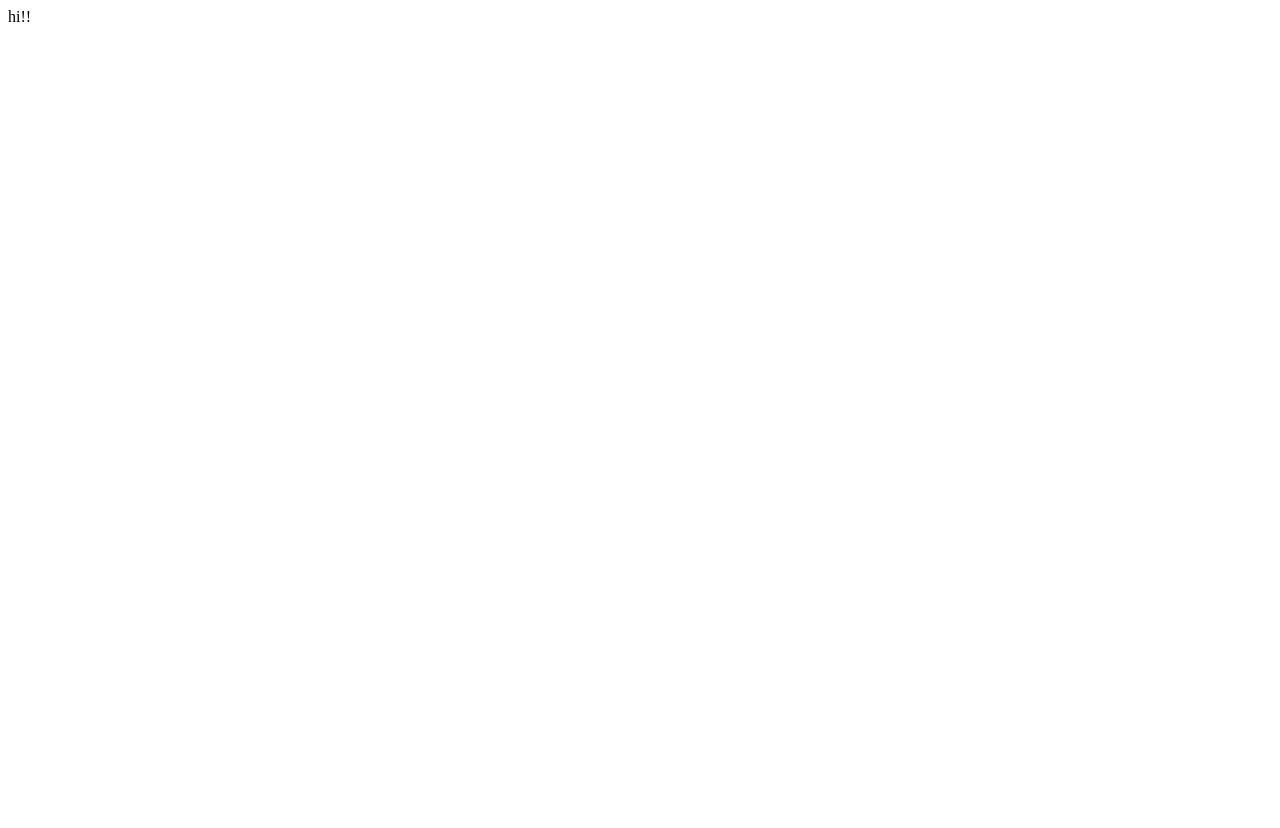
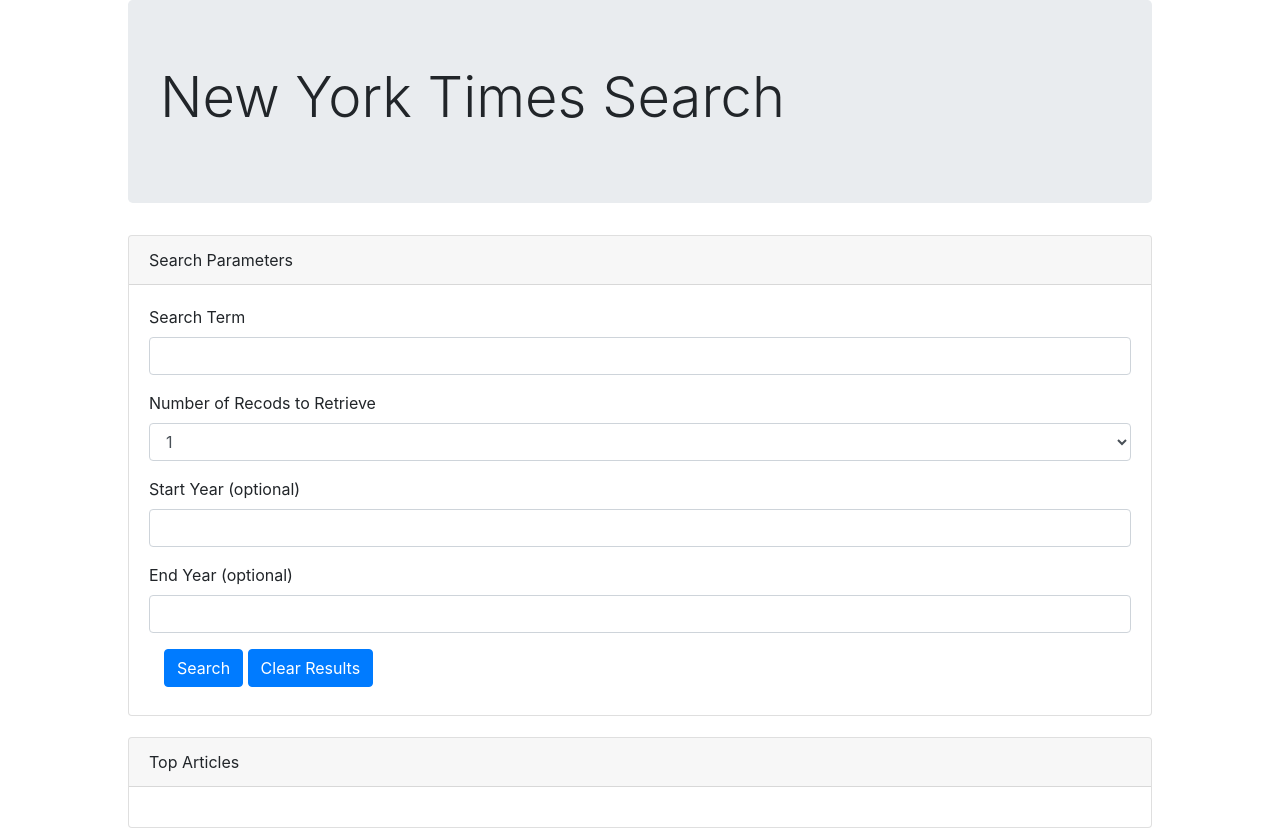
Before and after one commit to PopSizzle/NYT-Group-Project, a plain HTML site: page index.html in a window 1280 px wide. Before the commit the page ends 800 px from the top, so only its background shows below. Drawn offline with nearby package versions, Linux system fonts and the light colour scheme.

Commit message:
added bootstrap components to index.html, added mainStyle.css file

```diff
--- /dev/null
+++ b/Assets/mainStyle.css
@@ -0,0 +1,10 @@
+body{
+    padding-left: 5%;
+    padding-right: 5%;
+    margin-left: 5%;
+    margin-right: 5% ;
+}
+
+#section2{
+    margin-top: 2%;
+}
--- a/index.html
+++ b/index.html
@@ -1 +1,97 @@
-hi!!
+<!doctype html>
+<html lang="en">
+
+<head>
+    <!-- Required meta tags -->
+    <meta charset="utf-8">
+    <meta name="viewport" content="width=device-width, initial-scale=1, shrink-to-fit=no">
+
+    <!-- Bootstrap CSS -->
+    <link rel="stylesheet" href="https://stackpath.bootstrapcdn.com/bootstrap/4.4.1/css/bootstrap.min.css"
+        integrity="sha384-Vkoo8x4CGsO3+Hhxv8T/Q5PaXtkKtu6ug5TOeNV6gBiFeWPGFN9MuhOf23Q9Ifjh" crossorigin="anonymous">
+    <link rel="stylesheet" href="./Assets/mainStyle.css">
+    <title>Hello, world!</title>
+</head>
+
+<body>
+
+    <header>
+        <div class="jumbotron" >
+            <h1 class="display-4">New York Times Search</h1>
+        </div>
+    </header>
+
+    <div id="section1">
+        <div class="card">
+            <div class="card-header">
+                Search Parameters
+            </div>
+            <div class="card-body">
+
+                <form>
+                    <div class="form-group">
+                        <label for="exampleFormControlInput1">Search Term</label>
+                        <input type="email" class="form-control" id="exampleFormControlInput1" placeholder="">
+                    </div>
+                    <div class="form-group">
+                        <label for="exampleFormControlSelect1">Number of Recods to Retrieve</label>
+                        <select class="form-control" id="exampleFormControlSelect1">
+                          <option>1</option>
+                          <option>2</option>
+                          <option>3</option>
+                          <option>4</option>
+                          <option>5</option>
+                          <option>6</option>
+                          <option>7</option>
+                          <option>8</option>
+                          <option>9</option>
+                          <option>10</option>
+                        </select>
+                      </div>
+                    <div class="form-group">
+                        <label for="exampleFormControlInput1">Start Year (optional)</label>
+                        <input type="email" class="form-control" id="exampleFormControlInput1" placeholder="">
+                    </div>
+                    <div class="form-group">
+                        <label for="exampleFormControlInput1">End Year (optional)</label>
+                        <input type="email" class="form-control" id="exampleFormControlInput1" placeholder="">
+                    </div>
+
+                    <div class="col-auto">
+                        <button type="submit" class="btn btn-primary mb-2">Search</button>
+                        <button type="submit" class="btn btn-primary mb-2">Clear Results</button>
+                      </div>
+                </form>
+            </div>
+        </div>
+
+    </div>
+
+
+    <div id="section2">
+        <div class="card">
+            <div class="card-header">
+                Top Articles
+            </div>
+            <div class="card-body">
+
+
+            </div>
+        </div>
+
+    </div>
+
+    <!-- Optional JavaScript -->
+    <!-- jQuery first, then Popper.js, then Bootstrap JS -->
+    <script src="https://code.jquery.com/jquery-3.4.1.slim.min.js"
+        integrity="sha384-J6qa4849blE2+poT4WnyKhv5vZF5SrPo0iEjwBvKU7imGFAV0wwj1yYfoRSJoZ+n"
+        crossorigin="anonymous"></script>
+    <script src="https://cdn.jsdelivr.net/npm/popper.js@1.16.0/dist/umd/popper.min.js"
+        integrity="sha384-Q6E9RHvbIyZFJoft+2mJbHaEWldlvI9IOYy5n3zV9zzTtmI3UksdQRVvoxMfooAo"
+        crossorigin="anonymous"></script>
+    <script src="https://stackpath.bootstrapcdn.com/bootstrap/4.4.1/js/bootstrap.min.js"
+        integrity="sha384-wfSDF2E50Y2D1uUdj0O3uMBJnjuUD4Ih7YwaYd1iqfktj0Uod8GCExl3Og8ifwB6"
+        crossorigin="anonymous"></script>
+</body>
+
+</html>
```
